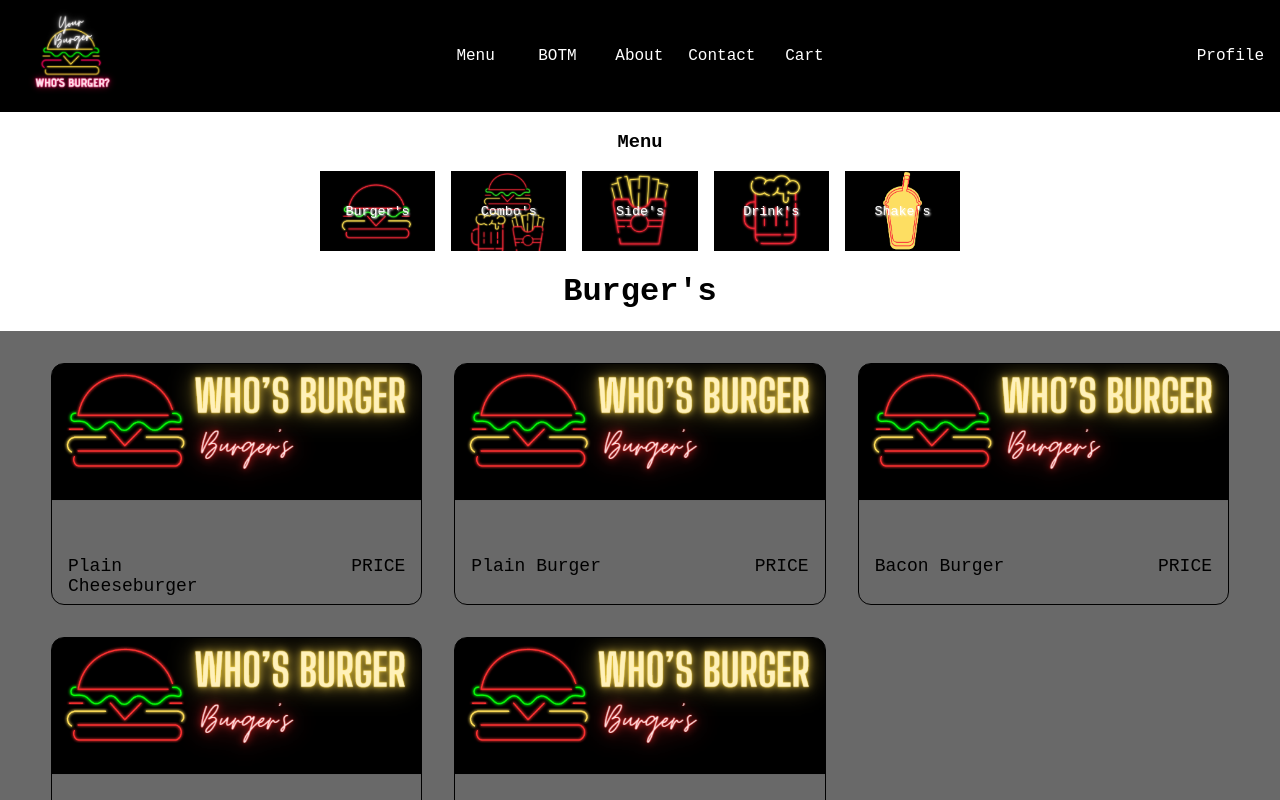
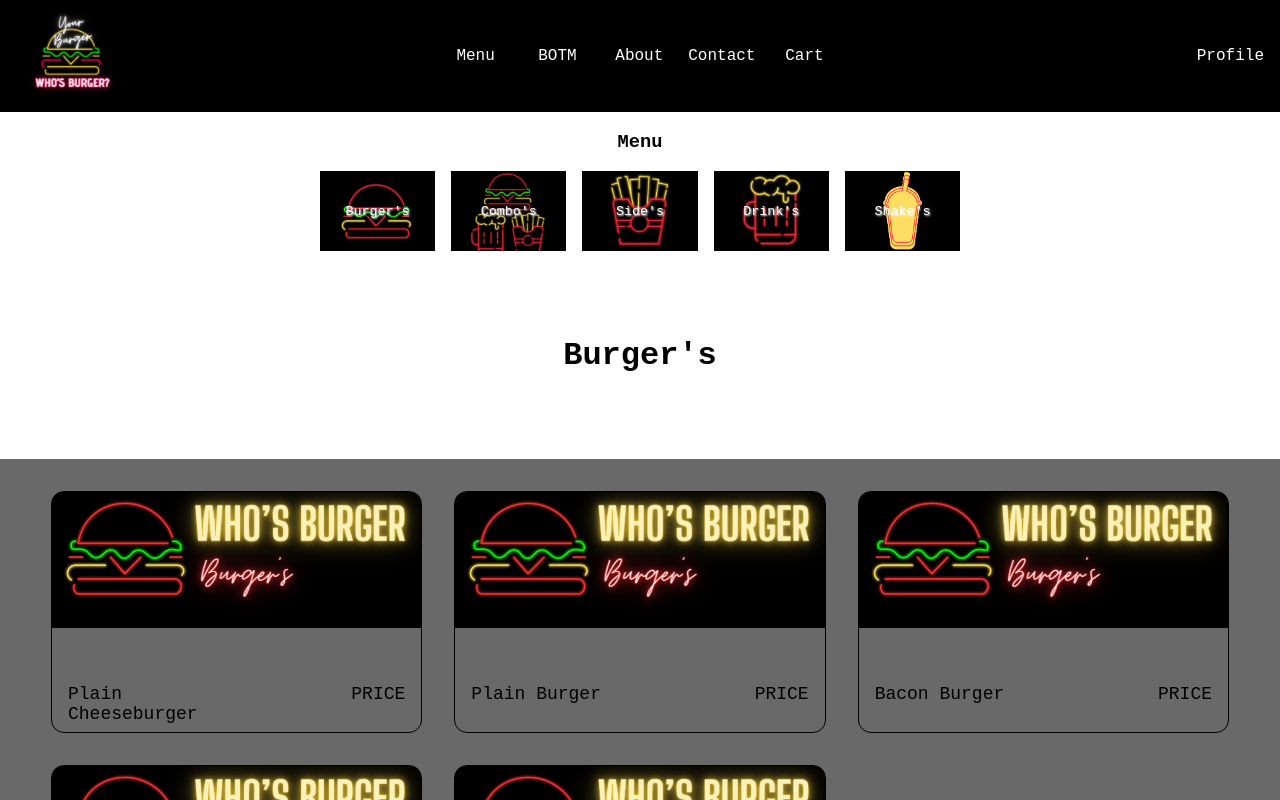
Before and after one commit to zullicm/whos-burger, a React (Create React App) app in the folder client/: page / in a window 1280 px wide. Shown: the top 800 px of the page. Built offline with nearby package versions, Linux system fonts and the light colour scheme; no server answers.

Commit message:
Changed size of menu section header and changed where it scrolls

```diff
--- a/client/src/App.css
+++ b/client/src/App.css
@@ -99,11 +99,11 @@ button{
 .navbnav-profile a.active{
   background-color: #555;
 }
+
 .nav-profile a:hover{
   background-color: #777;
   cursor: pointer;
 }
-
 
 /* ----- MENU ----- */
 
@@ -115,10 +115,10 @@ button{
   border-style: solid;
   grid-template-columns: repeat(3, 1fr);
   background-color: rgb(105, 105, 105);
+}
 
-}
 .menu-section-header{
-  scroll-margin-top: 2rem;
+  padding: 4rem;
 }
 
 .menu-item{
```
